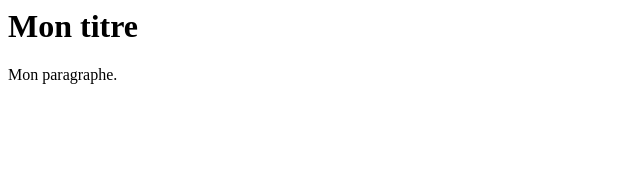
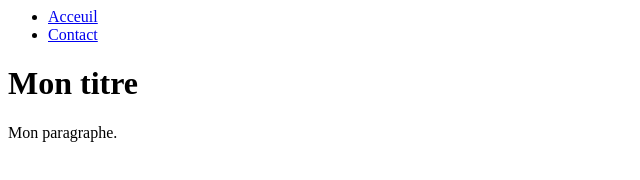
Before and after one commit to bgm123/test_project, a plain HTML site: page index.html in a window 1280 px wide. Shown: the whole page, without its empty margins (0-640 px from the left). Drawn offline with Linux system fonts and the light colour scheme.

Commit message:
+ajout menu a l'index

```diff
--- a/index.html
+++ b/index.html
@@ -4,6 +4,10 @@
 		<title>Index</title>
 	</head>
 	<body>
+		<ul class="menu">
+			<li><a href="/index.html">Acceuil</a></li>
+			<li><a href="/contact.html">Contact</a></li>
+		</ul>
 		<h1>Mon titre</h1>
 		<p>Mon paragraphe.</p>
 	</body>
```
